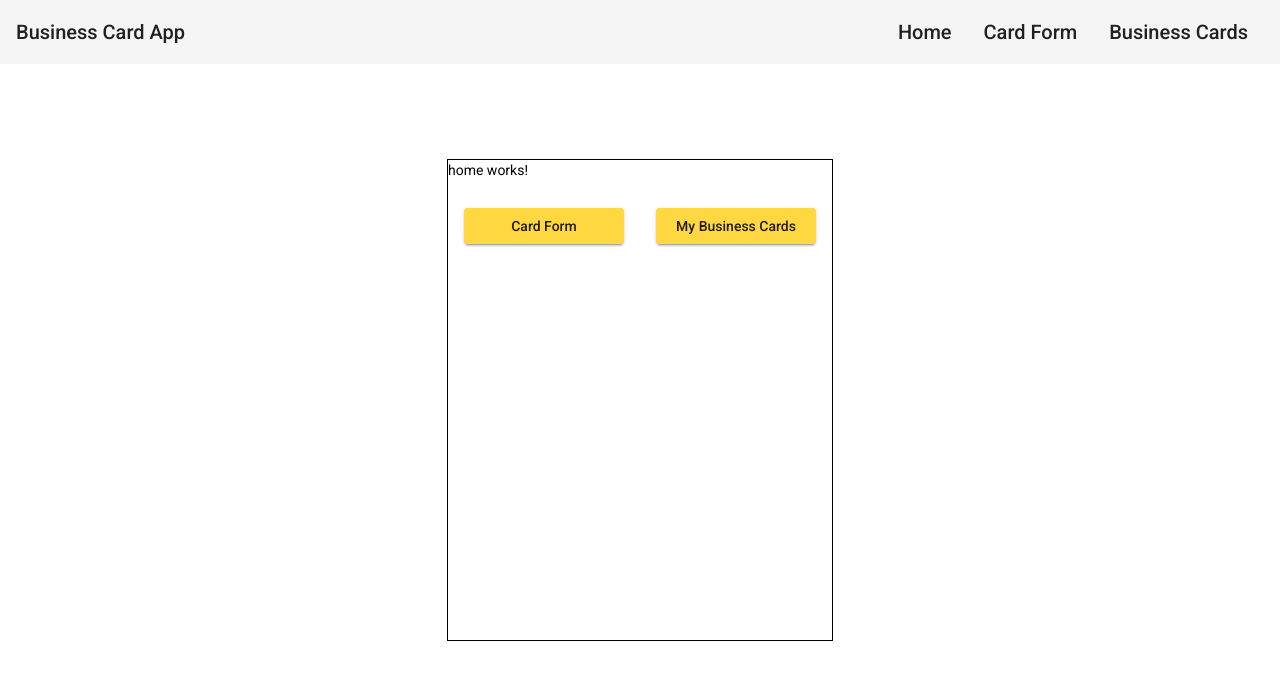
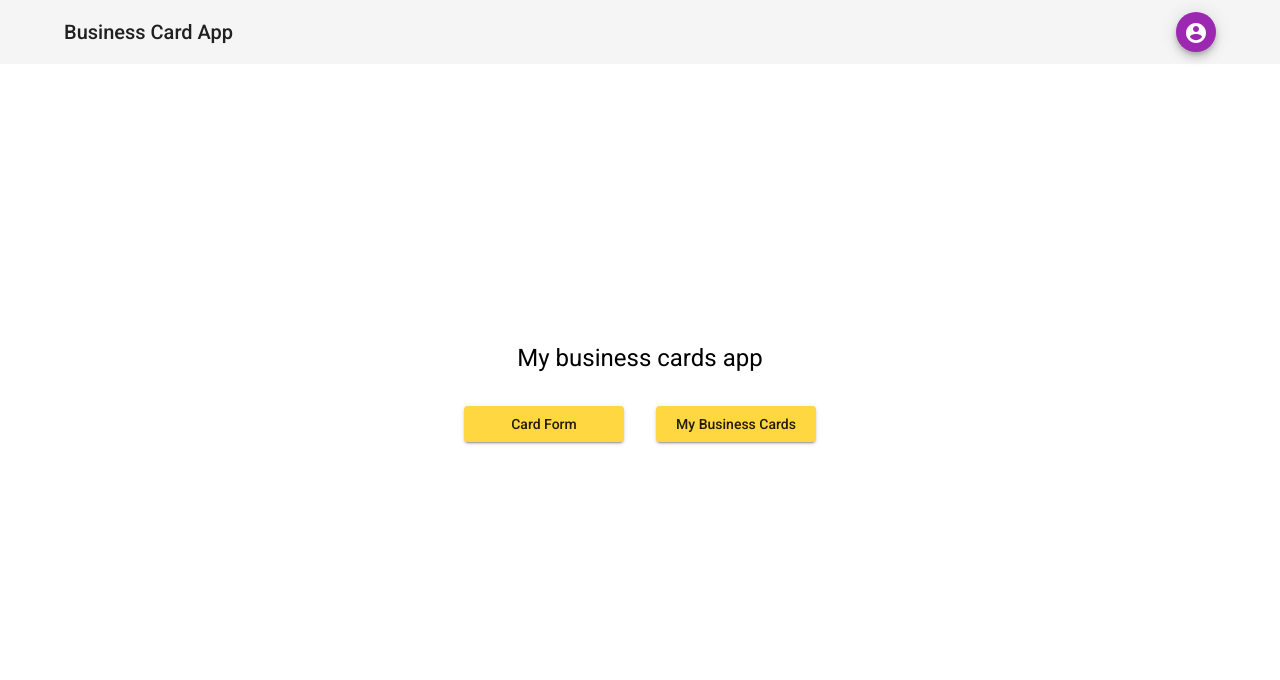
Before and after one commit to MiloszStochaj/BusinessCardApp, an Angular app: page / in a window 1280 px wide. Shown: the top 680 px of the page. Built offline with nearby package versions, Linux system fonts and the light colour scheme.

Commit message:
routing update

```diff
--- a/src/app/app-routing.module.ts
+++ b/src/app/app-routing.module.ts
@@ -1,6 +1,5 @@
 import { NgModule } from '@angular/core';
 import { RouterModule, Routes } from '@angular/router';
-import { AppComponent } from './app.component';
 import { BusinessCardComponent } from './business-card/business-card.component';
 import { CardFormComponent } from './card-form/card-form.component';
 import { HomeComponent } from './home/home.component';
@@ -18,6 +17,11 @@ const routes: Routes = [
     path: 'cardForm',
     component: CardFormComponent,
   },
+  {
+    path: '**',
+    redirectTo: '',
+    pathMatch: 'full',
+  },
 ];
 
 @NgModule({
--- a/src/app/app.component.html
+++ b/src/app/app.component.html
@@ -1,13 +1,11 @@
 <mat-toolbar>
-  <span>Business Card App</span>
 
-  <div class="links">
-    <a routerLink="/">Home</a>
-    <a routerLink="/cardForm">Card Form</a>
-    <a routerLink="/businnesCard">Business Cards</a>
-  </div>
+    <span>Business Card App</span>
+    <span class="spacer"></span>
+    <button mat-mini-fab color="primary" aria-label="account icon">
+      <mat-icon>account_circle</mat-icon>
+    </button>
+
 </mat-toolbar>
 
-
-
 <router-outlet></router-outlet>
--- a/src/app/app.component.scss
+++ b/src/app/app.component.scss
@@ -2,13 +2,11 @@
   display: block;
 }
 
-mat-toolbar {
-  display: flex;
-  justify-content: space-between;
+
+.spacer {
+  flex: 1 1 auto;
 }
 
-.links a{
-    padding: 1rem;
-    text-decoration: none;
-    color: inherit;
+mat-toolbar{
+  padding: 0 4rem;
 }
--- a/src/app/business-card/business-card.component.html
+++ b/src/app/business-card/business-card.component.html
@@ -1,3 +1,5 @@
-<a routerLink="/"><button mat-raised-button color="accent">Back Home</button></a>
+<div class="business__card">
+    <a routerLink="/"><button mat-raised-button><mat-icon fontIcon="undo"></mat-icon></button></a>
 
-<p>business-card works!</p>
+    <p>business-card works!</p>
+</div>
--- a/src/app/business-card/business-card.component.scss
+++ b/src/app/business-card/business-card.component.scss
@@ -0,0 +1,10 @@
+.business__card {
+    margin: 0;
+    position: absolute;
+    top: 50%;
+    left: 50%;
+    transform: translate(-50%, -50%);
+    height: 30rem;
+    width: 90%;
+    border: 1px solid black;
+  }
--- a/src/app/card-form/card-form.component.html
+++ b/src/app/card-form/card-form.component.html
@@ -1,3 +1,5 @@
-<a routerLink="/"><button mat-raised-button color="accent">Back Home</button></a>
+<div class="card__form">
+    <a routerLink="/"><button mat-raised-button><mat-icon fontIcon="undo"></mat-icon></button></a>
 
-<p>card-form works!</p>
+    <p>card-form works!</p>
+</div>
--- a/src/app/card-form/card-form.component.scss
+++ b/src/app/card-form/card-form.component.scss
@@ -0,0 +1,10 @@
+.card__form {
+    margin: 0;
+    position: absolute;
+    top: 50%;
+    left: 50%;
+    transform: translate(-50%, -50%);
+    height: 30rem;
+    width: 90%;
+    border: 1px solid black;
+  }
--- a/src/app/home/home.component.html
+++ b/src/app/home/home.component.html
@@ -1,7 +1,11 @@
 <div class="home">
-    <p>home works!</p>
-    <div class="navigation">
-        <a routerLink="/cardForm"><button mat-raised-button color="accent">Card Form</button></a>
-        <a routerLink="/businnesCard"><button mat-raised-button color="accent">My Business Cards</button></a>
-    </div>
+  <h1>My business cards app</h1>
+  <div class="navigation">
+    <a routerLink="/cardForm"
+      ><button mat-raised-button color="accent">Card Form</button></a
+    >
+    <a routerLink="/businnesCard"
+      ><button mat-raised-button color="accent">My Business Cards</button></a
+    >
+  </div>
 </div>
--- a/src/app/home/home.component.scss
+++ b/src/app/home/home.component.scss
@@ -1,22 +1,18 @@
-
-
-.home{
+.home {
+  text-align: center;
   margin: 0;
   position: absolute;
   top: 50%;
   left: 50%;
   transform: translate(-50%, -50%);
-    height: 30rem;
-    width: auto;
-    border: 1px solid black;
 }
 
-.navigation{
+.navigation {
   display: flex;
   justify-content: space-between;
 }
 
-button{
+button {
   margin: 1rem;
   width: 10rem;
 }
```
Lines whose indentation alone changed are shown as unchanged.
